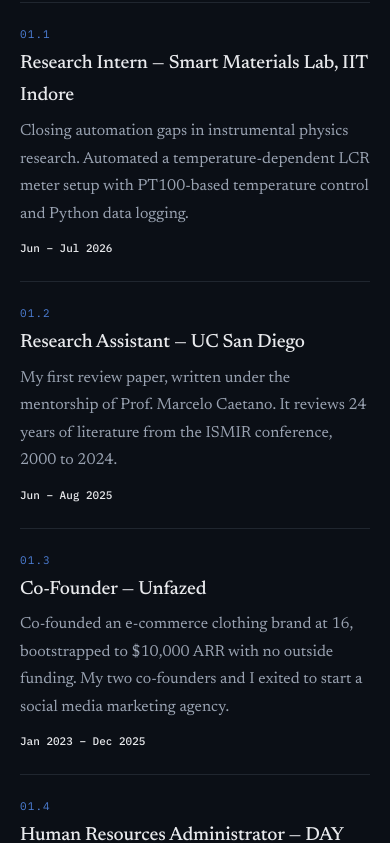
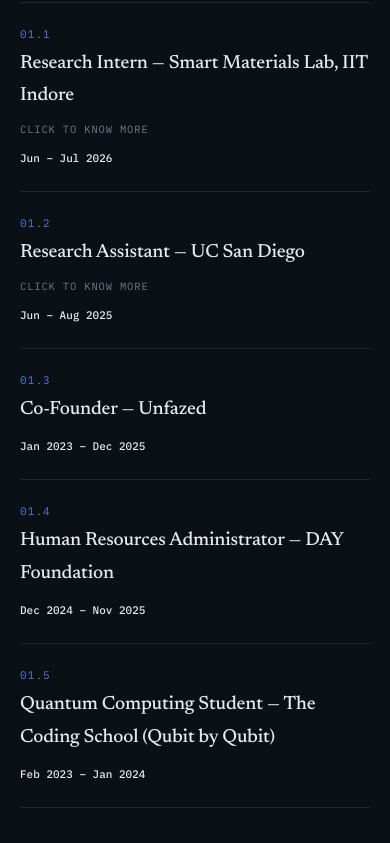
Before and after one commit to hahahibaa/hibaddie.site, an Astro site: page / in a window 390 px wide. Shown: the part 1240-2083 px from the top of the page. Built offline with nearby package versions, Linux system fonts and the light colour scheme; Astro itself is replaced by a stand-in of ours.

Commit message:
Experience and projects: headings plus a quiet prompt
Drops the long descriptions in favour of the title, the date and a
grey "click to know more" line.

Co-Authored-By: Claude Opus 5 <noreply@anthropic.com>

```diff
--- a/src/components/EntryList.astro
+++ b/src/components/EntryList.astro
@@ -3,6 +3,7 @@ export interface Item {
   title: string;
   href?: string;
   description?: string;
+  note?: string;
   code?: string;
   meta?: string;
   metaSub?: string[];
@@ -36,6 +37,7 @@ const { items, empty = 'Nothing here yet.' } = Astro.props;
               )}
             </h3>
             {item.description && <p class="body">{item.description}</p>}
+            {item.note && <p class="note-line">{item.note}</p>}
           </div>
           <div class="meta">
             {item.meta && <b>{item.meta}</b>}
--- a/src/pages/index.astro
+++ b/src/pages/index.astro
@@ -83,7 +83,7 @@ const isVideo = (src: string) => /\.(mp4|webm|mov)$/i.test(src);
         code: `01.${i + 1}`,
         title: item.org ? `${item.title} — ${item.org}` : item.title,
         href: item.href,
-        description: item.description,
+        note: item.href ? 'click to know more' : undefined,
         meta: item.period,
         hint: { href: '#projects', q: 'Wanna see my projects?', go: 'go to projects →' },
       }))}
@@ -107,7 +107,7 @@ const isVideo = (src: string) => /\.(mp4|webm|mov)$/i.test(src);
         code: `02.${pad(i + 1)}`,
         title: p.data.title,
         href: `/projects/${p.id}/`,
-        description: p.data.description,
+        note: 'click to know more about the project',
         meta: String(p.data.date.getUTCFullYear()),
         metaSub: p.data.tools.slice(0, 3),
         hint: p.data.gallery
--- a/src/pages/projects/index.astro
+++ b/src/pages/projects/index.astro
@@ -19,7 +19,7 @@ const pad = (n: number) => String(n).padStart(2, '0');
       code: `P-${pad(i + 1)}`,
       title: p.data.title,
       href: `/projects/${p.id}/`,
-      description: p.data.description,
+      note: 'click to know more about the project',
       meta: String(p.data.date.getUTCFullYear()),
       metaSub: p.data.tools.slice(0, 3),
       hint: p.data.gallery
--- a/src/styles/global.css
+++ b/src/styles/global.css
@@ -440,6 +440,16 @@ section {
   max-width: 58ch;
 }
 
+.entry .note-line {
+  grid-column: 2;
+  font-family: var(--mono);
+  font-size: 10.5px;
+  letter-spacing: 0.08em;
+  text-transform: uppercase;
+  color: #6f7a8c;
+  margin: 7px 0 0;
+}
+
 .entry .meta {
   font-family: var(--mono);
   font-size: 11px;
@@ -468,7 +478,17 @@ section {
   .shead {
     grid-template-columns: 1fr;
   }
-  .entry .meta {
+  .entry .note-line {
+  grid-column: 2;
+  font-family: var(--mono);
+  font-size: 10.5px;
+  letter-spacing: 0.08em;
+  text-transform: uppercase;
+  color: #6f7a8c;
+  margin: 7px 0 0;
+}
+
+.entry .meta {
     text-align: left;
     padding-top: 10px;
   }
```
